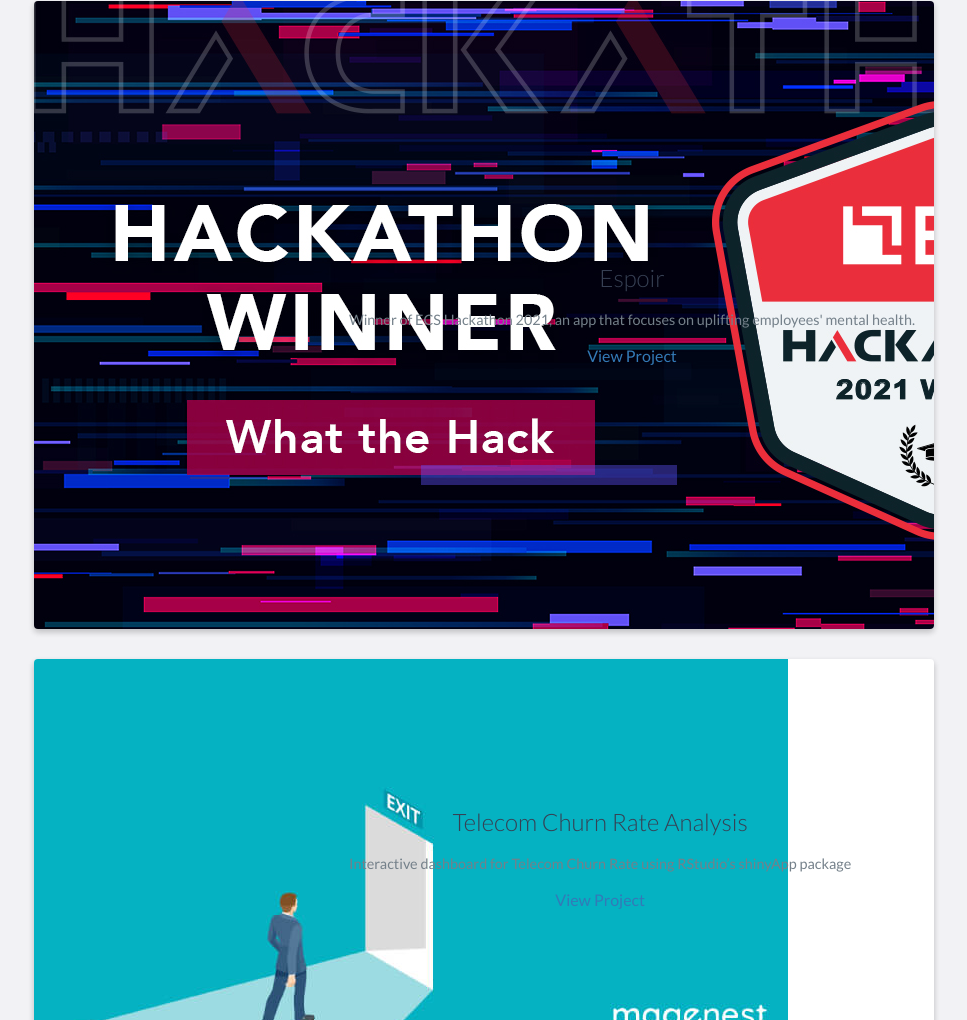
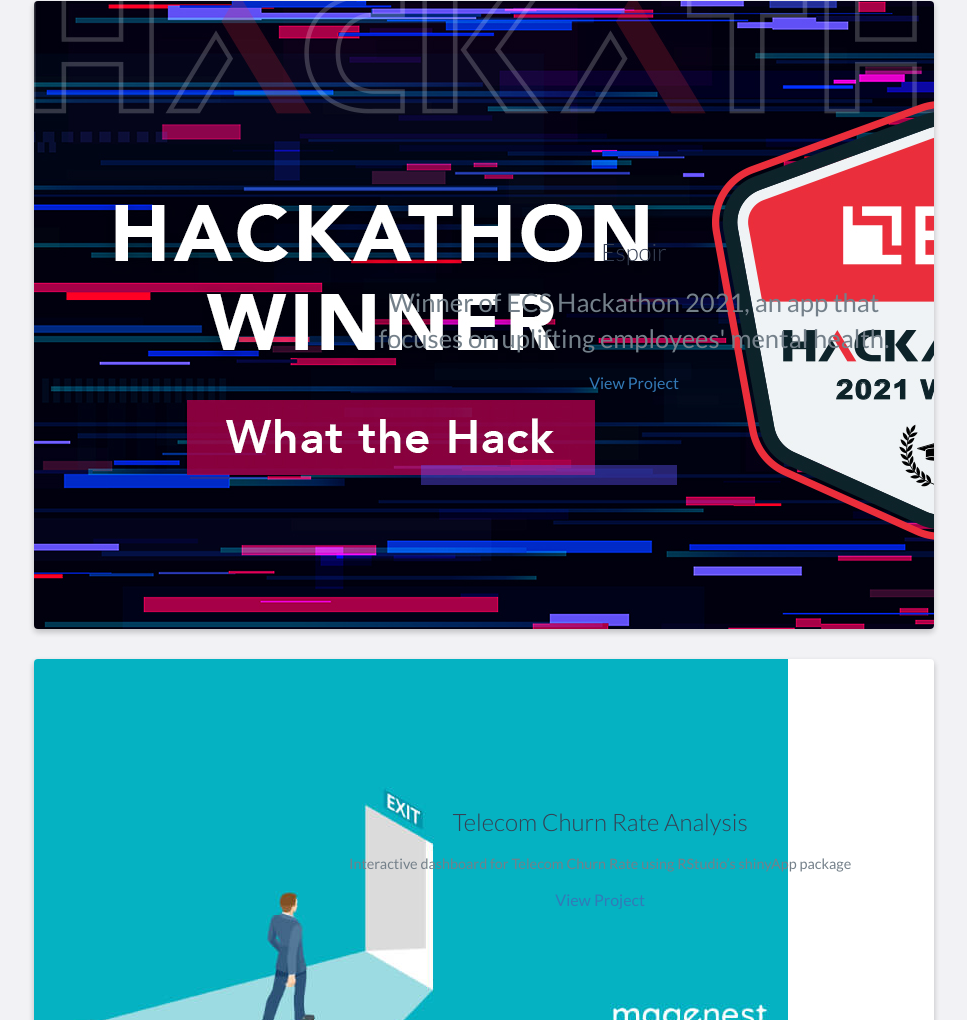
Before and after one commit to prerakapatel/portfolio, a plain HTML site: page index.html in a window 1280 px wide. Shown: the part 2337-3357 px from the top of the page, without its empty margins (156-1123 px from the left). Drawn offline with nearby package versions, Linux system fonts and the light colour scheme.

Commit message:
Update index.html

```diff
--- a/index.html
+++ b/index.html
@@ -163,7 +163,7 @@
                     <!-- End .project-image -->
                     <div class="project-info">
                         <h3>Espoir</h3>
-                        <p>
+                        <p style="font-size:160%;">
                           Winner of ECS Hackathon 2021, an app that focuses on uplifting employees' mental health.
                         </p>
                         <a href="https://github.com/Kshama08/espoir-ecs.github.io">View Project</a>
```
